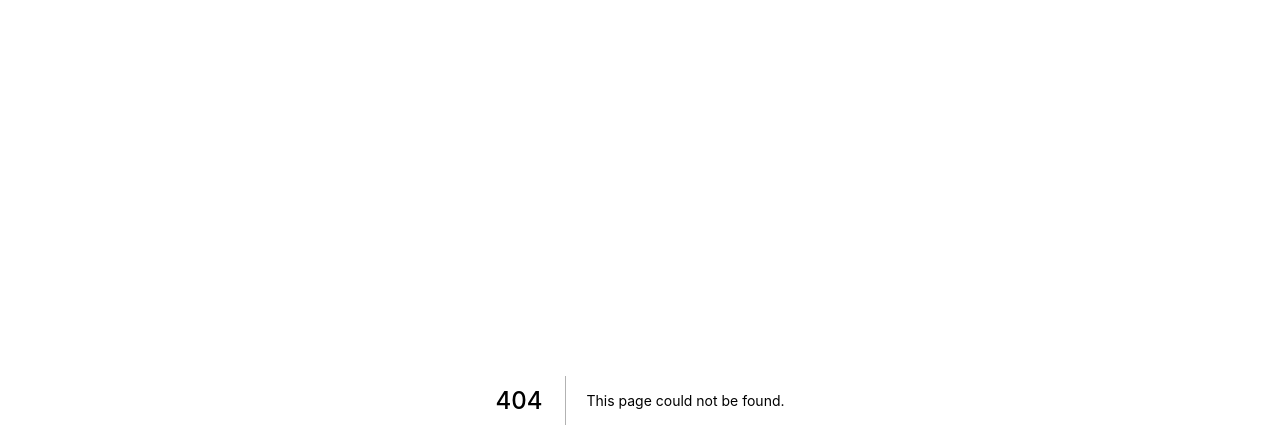
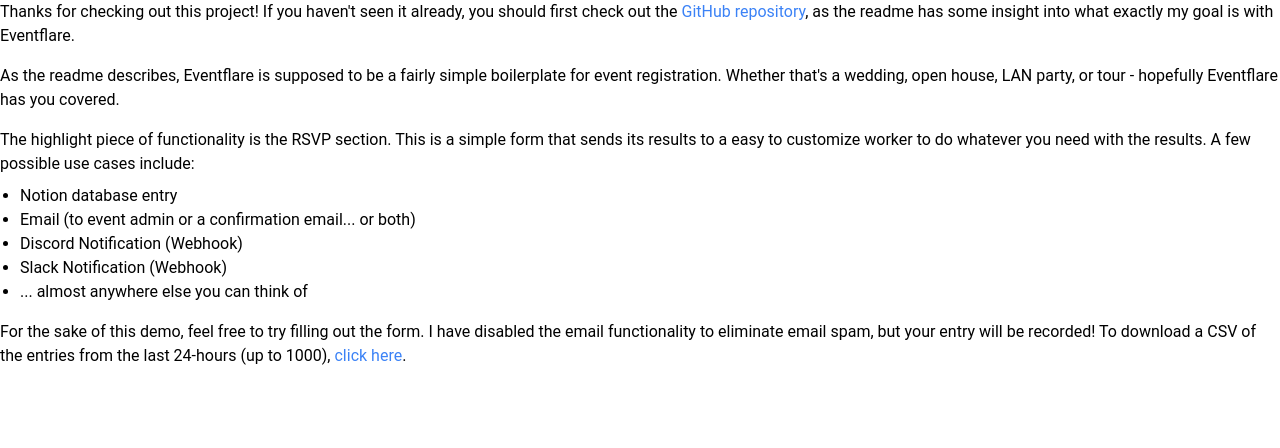
Before and after one commit to CS-5/eventflare, a Next.js app in the folder packages/web/: page /components/sections/About in a window 1280 px wide. Before the commit this address had no page. Shown: the top 448 px of the page. Built offline with nearby package versions, Linux system fonts and the light colour scheme.

Commit message:
Restructure sections and add about

```diff
--- /dev/null
+++ b/packages/web/pages/components/sections/About.tsx
@@ -0,0 +1,58 @@
+import { FunctionComponent } from "react";
+
+const AboutSection: FunctionComponent = () => {
+  return (
+    <>
+      <p>
+        Thanks for checking out this project! If you haven't seen it already,
+        you should first check out the{" "}
+        <a
+          className="text-theme-accent hover:text-theme-primary transition duration-300"
+          href="https://github.com/CS-5/eventflare"
+          target="_blank"
+          rel="noreferrer"
+        >
+          GitHub repository
+        </a>
+        , as the readme has some insight into what exactly my goal is with
+        Eventflare.
+      </p>
+
+      <p className="mt-4">
+        As the readme describes, Eventflare is supposed to be a fairly simple
+        boilerplate for event registration. Whether that's a wedding, open
+        house, LAN party, or tour - hopefully Eventflare has you covered.
+      </p>
+
+      <p className="mt-4">
+        The highlight piece of functionality is the RSVP section. This is a
+        simple form that sends its results to a easy to customize worker to do
+        whatever you need with the results. A few possible use cases include:
+        <ul className="list-disc ml-5 mt-2 mb-4">
+          <li>Notion database entry</li>
+          <li>Email (to event admin or a confirmation email... or both)</li>
+          <li>Discord Notification (Webhook)</li>
+          <li>Slack Notification (Webhook)</li>
+          <li>... almost anywhere else you can think of</li>
+        </ul>
+      </p>
+
+      <p className="mt-4">
+        For the sake of this demo, feel free to try filling out the form. I have
+        disabled the email functionality to eliminate email spam, but your entry
+        will be recorded! To download a CSV of the entries from the last
+        24-hours (up to 1000),{" "}
+        <a
+          className="text-theme-accent hover:text-theme-primary transition duration-300"
+          href="/api/rsvp/csv"
+          download="RSVP.csv"
+        >
+          click here
+        </a>
+        .
+      </p>
+    </>
+  );
+};
+
+export default AboutSection;
--- a/packages/web/pages/components/location.tsx
+++ b/packages/web/pages/components/sections/Location.tsx
@@ -1,6 +1,6 @@
 import { FunctionComponent, useState } from "react";
 import { GoogleMap, LoadScript } from "@react-google-maps/api";
-import { EVENT_LOCATION } from "../../constants";
+import { EVENT_LOCATION } from "../../../constants";
 
 /*
 
--- a/packages/web/pages/components/rsvp.tsx
+++ b/packages/web/pages/components/sections/RSVP.tsx
@@ -7,8 +7,8 @@
   SITE_TITLE,
   EVENT_LOCATION,
   EVENT_LOCAL_TIME,
-} from "../../constants";
-import { Input } from "./Input";
+} from "../../../constants";
+import { Input } from "../Input";
 
 /*
 
--- a/packages/web/pages/components/schedule.tsx
+++ b/packages/web/pages/components/sections/Schedule.tsx
@@ -1,5 +1,5 @@
 import { FunctionComponent } from "react";
-import { SCHEDULE } from "../../constants";
+import { SCHEDULE } from "../../../constants";
 
 /*
 
--- a/packages/web/pages/index.tsx
+++ b/packages/web/pages/index.tsx
@@ -1,9 +1,10 @@
 import { ReactNode } from "react";
 import Head from "next/head";
-import LocationSection from "./components/location";
-import RSVPSection from "./components/rsvp";
-import ScheduleSection from "./components/schedule";
-import Section from "./components/section";
+import LocationSection from "./components/sections/Location";
+import RSVPSection from "./components/sections/RSVP";
+import ScheduleSection from "./components/sections/Schedule";
+import Section from "./components/Section";
+import AboutSection from "./components/sections/About";
 import {
   EVENT_LOCAL_DATE,
   MAPS_API_KEY,
@@ -40,6 +41,9 @@
             <Section name="RSVP" className="pb-6">
               <RSVPSection />
             </Section>
+            <Section name="About" className="pb-6">
+              <AboutSection />
+            </Section>
             <Section name="Schedule" className="pb-6">
               <ScheduleSection />
             </Section>
@@ -52,7 +56,7 @@
 
           {/* Footer */}
           <footer className="bg-white dark:bg-theme-gray text-theme-gray dark:text-white md:bg-opacity-0 md:text-white md:shadow-2xl pt-0 pb-5 md:pt-5 text-center">
-              <span className="block md:inline-block">
+            <span className="block md:inline-block">
               Made with ❤️ by{" "}
               <a
                 className="transition duration-300 ease-in-out text-theme-accent hover:text-theme-primary"
@@ -61,10 +65,10 @@
                 CS-5
               </a>
               ,&nbsp;
-              </span>
-              <span className="block md:inline-block">
-                powered by Cloudflare Workers and Pages.
-              </span>
+            </span>
+            <span className="block md:inline-block">
+              powered by Cloudflare Workers and Pages.
+            </span>
           </footer>
         </div>
       </div>
```
Also changed, not shown: packages/web/pages/components/Section.tsx (renamed from packages/web/pages/components/section.tsx).
